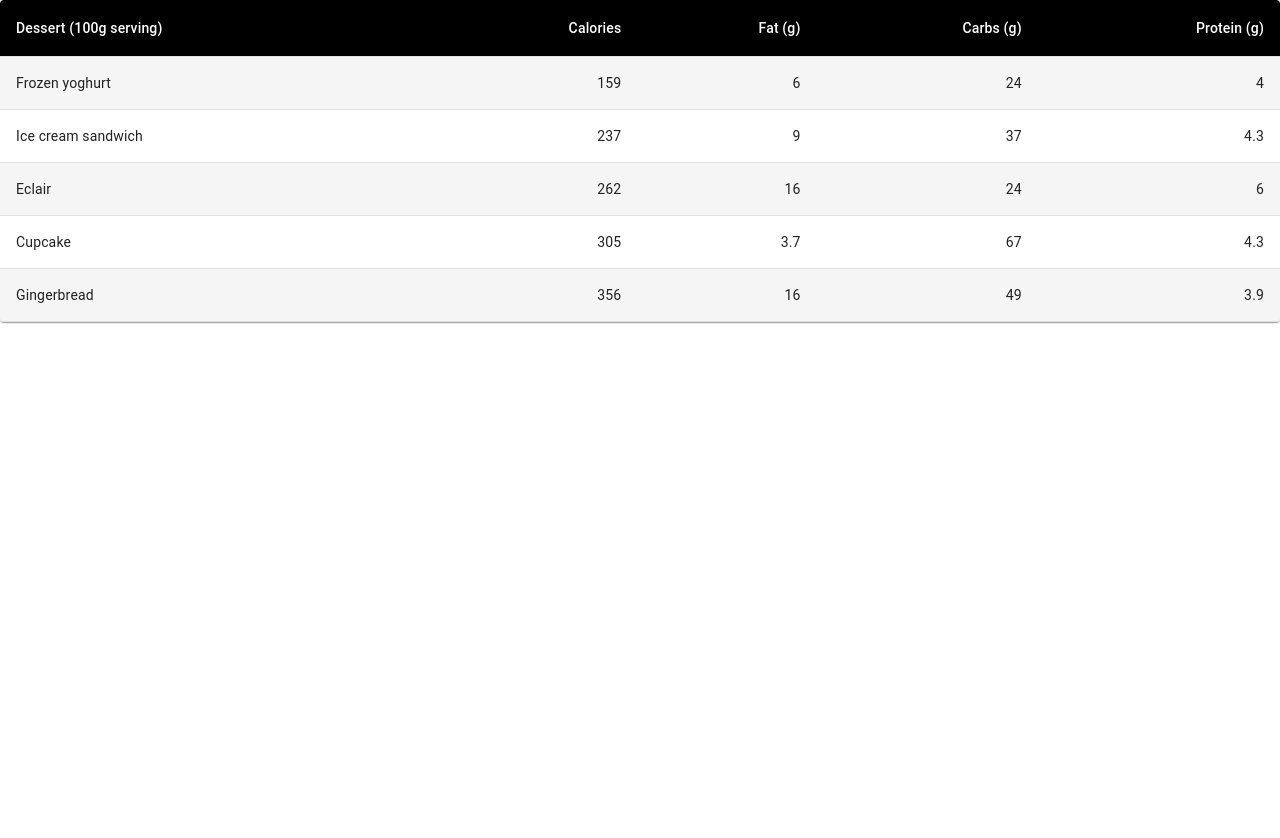
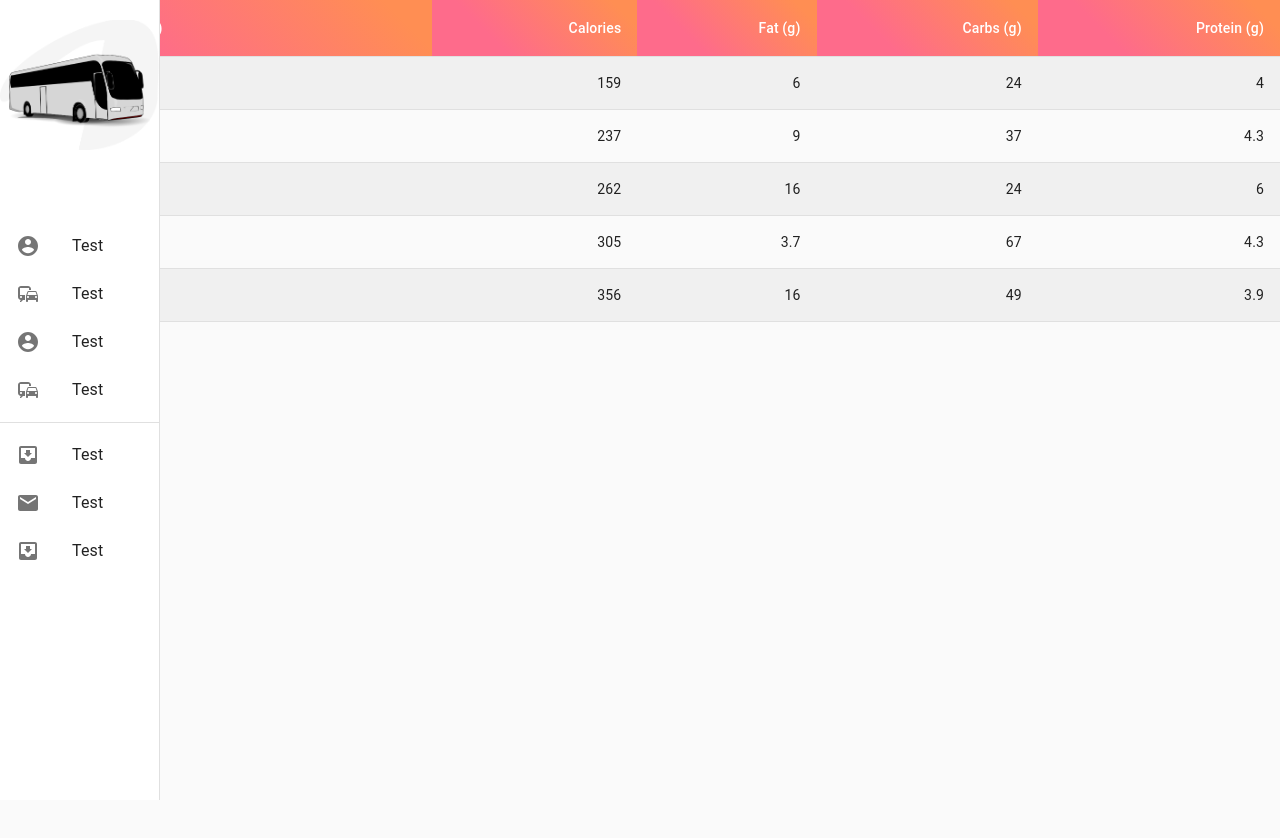
Before and after one commit to shakthisachintha/eBusWeb, a React (Create React App) app: page /viewconductor in a window 1280 px wide. Shown: the top 838 px of the page. Before the commit the page ends 800 px from the top, so only its background shows below. Built offline with nearby package versions, Linux system fonts and the light colour scheme.

Commit message:
Updated View Conuctor

```diff
--- a/src/Component/Conductor/ViewConductors/ViewConductors.js
+++ b/src/Component/Conductor/ViewConductors/ViewConductors.js
@@ -7,15 +7,17 @@ import TableContainer from '@material-ui/core/TableContainer';
 import TableHead from '@material-ui/core/TableHead';
 import TableRow from '@material-ui/core/TableRow';
 import Paper from '@material-ui/core/Paper';
+import PermanentDrawerLeft from './../../sidebar/sidebar';
 
 const StyledTableCell = withStyles((theme) => ({
   head: {
-    backgroundColor: theme.palette.common.black,
+    background: 'linear-gradient(45deg, #FE6B8B 30%, #FF8E53 90%)',
     color: theme.palette.common.white,
   },
   body: {
     fontSize: 14,
   },
+
 }))(TableCell);
 
 const StyledTableRow = withStyles((theme) => ({
@@ -48,7 +50,7 @@ export default function ViewConductor() {
   const classes = useStyles();
 
   return (
-    <TableContainer component={Paper}>
+    <TableContainer component={classes.Paper}>
       <Table className={classes.table} aria-label="customized table">
         <TableHead>
           <TableRow>
@@ -73,6 +75,7 @@ export default function ViewConductor() {
           ))}
         </TableBody>
       </Table>
+      <PermanentDrawerLeft/>
     </TableContainer>
   );
 }
```
Also changed, not shown: 1 other file (tests, documents, lock files or other folders).
